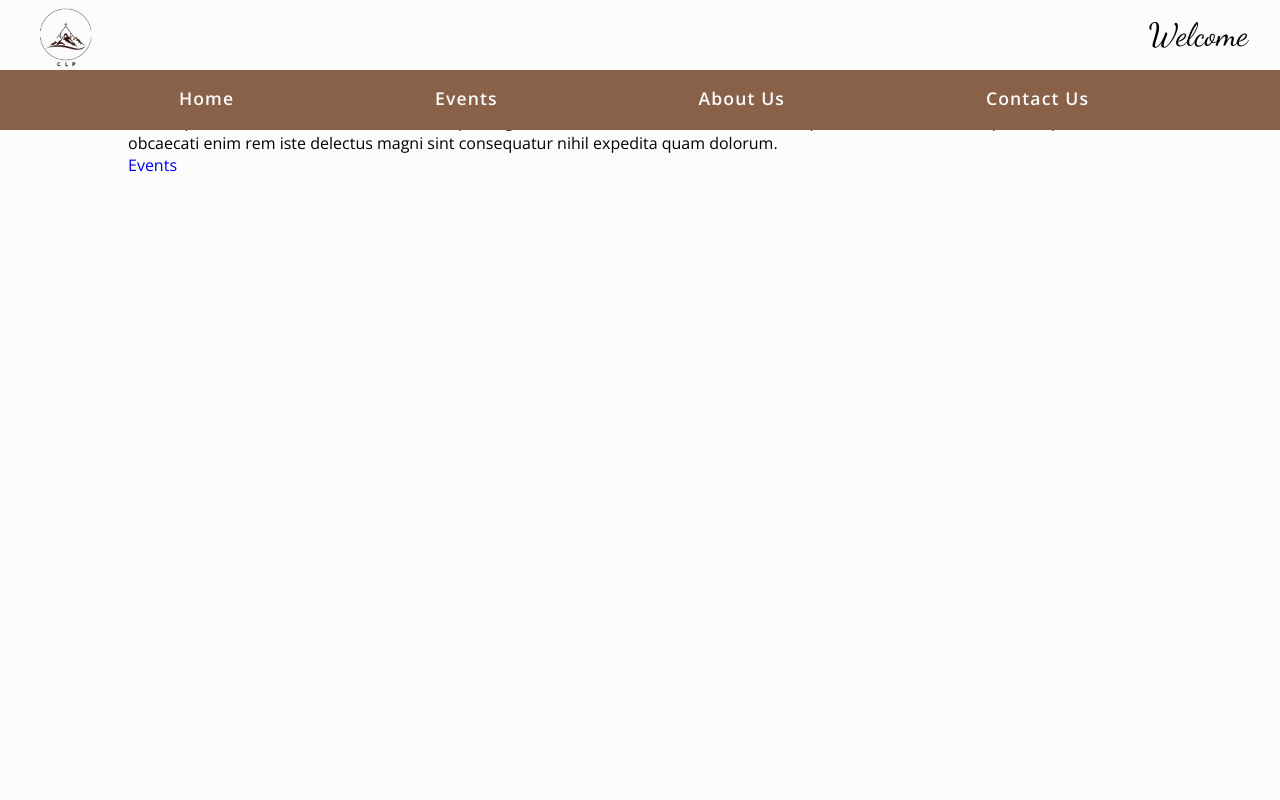
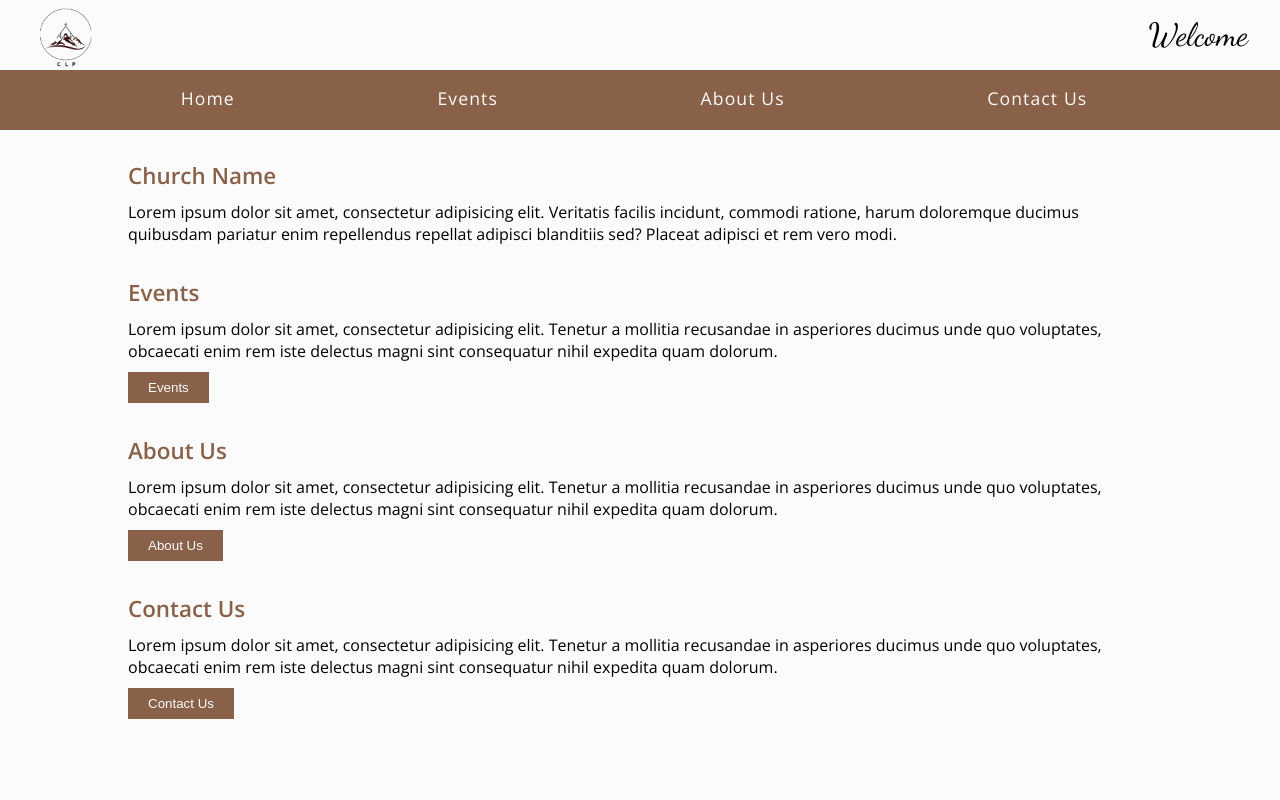
Before and after one commit to johnwesly08/ProjectPetra, a React (Vite) app in the folder client/: page / in a window 1280 px wide. Shown: the top 800 px of the page. Built offline with nearby package versions, Linux system fonts and the light colour scheme.

Commit message:
Dashboard page with easy navigations

```diff
--- a/client/src/index.css
+++ b/client/src/index.css
@@ -32,11 +32,31 @@ body {
 }
 
 .page {
+  padding-top: 10rem;
   width: 80%;
   margin: 0px auto;
   height: auto;
   min-height: 100vh;
   overflow: hidden;
+}
+
+.title {
+  color: var(--primary);
+  font-size: 1.4rem;
+  font-weight: 600;
+}
+
+.btn {
+  background-color: var(--primary);
+  color: var(--background);
+  border: none;
+  outline: none;
+  padding: 8px 20px;
+  transition: all .2s ease;
+}
+
+.btn:hover {
+  background-color: var(--secondary);
 }
 
 .header {
@@ -100,7 +120,7 @@ nav ul li a {
   margin-right: 12px;
   padding: 10px;
   color: var(--background);
-  font-weight: 600;
+  font-weight: 400;
   letter-spacing: 1.1px;
 }
 
@@ -122,10 +142,19 @@ nav ul li a {
 }
 
 @media screen and (max-width:972px) {
+  .header_logo {
+    display: none;
+  }
+
+  .header p {
+    width: 100%;
+    text-align: center;
+  }
+
   .nav_logo {
     display: block;
-    background-color: red;
   }
+
 
   nav ul {
     flex-direction: column;
@@ -182,6 +211,14 @@ nav ul li a {
   }
 }
 
+/* dashboard */
+.dashboard_component {
+  margin-bottom: 2rem;
+  display: flex;
+  flex-direction: column;
+  gap: 10px;
+}
+
 /* Footer */
 footer {
   width: 100%;
--- a/client/src/pages/DashboardPage.jsx
+++ b/client/src/pages/DashboardPage.jsx
@@ -1,19 +1,37 @@
 import React, { Fragment } from 'react'
-import {Link} from 'react-router-dom';
+import { Link } from 'react-router-dom';
 
 export default function DashboardPage() {
   return (
     <Fragment>
       <section className='dashboard_page page'>
         <div className="dashboard_component">
-          <h1>Church Name</h1>
+          <h1 className="title">Church Name</h1>
           <p>Lorem ipsum dolor sit amet, consectetur adipisicing elit. Veritatis facilis incidunt, commodi ratione, harum doloremque ducimus quibusdam pariatur enim repellendus repellat adipisci blanditiis sed? Placeat adipisci et rem vero modi.</p>
         </div>
 
         <div className="dashboard_component">
-          <h1>Events</h1>
+          <h1 className="title">Events</h1>
           <p>Lorem ipsum dolor sit amet, consectetur adipisicing elit. Tenetur a mollitia recusandae in asperiores ducimus unde quo voluptates, obcaecati enim rem iste delectus magni sint consequatur nihil expedita quam dolorum.</p>
-          <Link to={'/events'}>Events</Link>
+          <Link to={'/events'}>
+            <button className="btn">Events</button>
+          </Link>
+        </div>
+
+        <div className="dashboard_component">
+          <h1 className="title">About Us</h1>
+          <p>Lorem ipsum dolor sit amet, consectetur adipisicing elit. Tenetur a mollitia recusandae in asperiores ducimus unde quo voluptates, obcaecati enim rem iste delectus magni sint consequatur nihil expedita quam dolorum.</p>
+          <Link to={'/about'}>
+            <button className="btn">About Us</button>
+          </Link>
+        </div>
+
+        <div className="dashboard_component">
+          <h1 className="title">Contact Us</h1>
+          <p>Lorem ipsum dolor sit amet, consectetur adipisicing elit. Tenetur a mollitia recusandae in asperiores ducimus unde quo voluptates, obcaecati enim rem iste delectus magni sint consequatur nihil expedita quam dolorum.</p>
+          <Link to={'/contact'}>
+            <button className="btn">Contact Us</button>
+          </Link>
         </div>
       </section>
     </Fragment>
```
